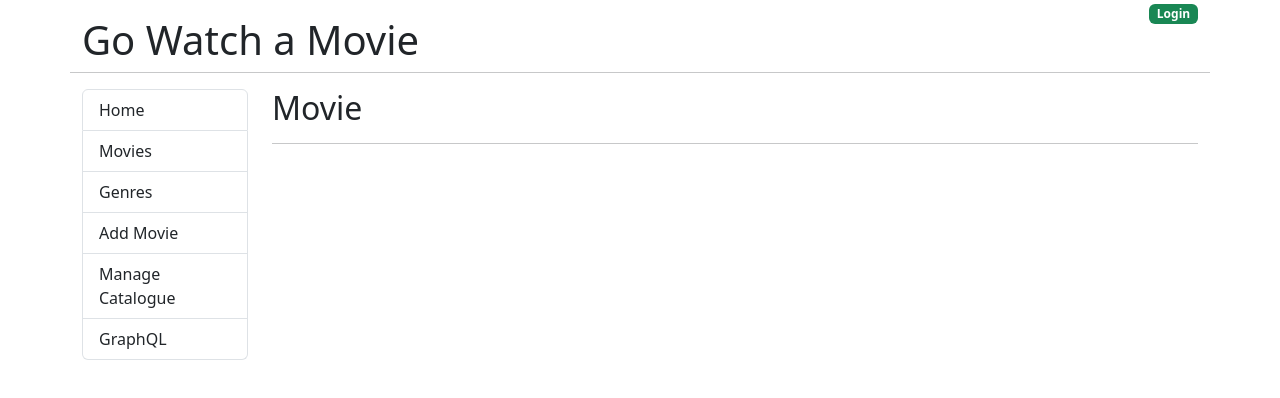
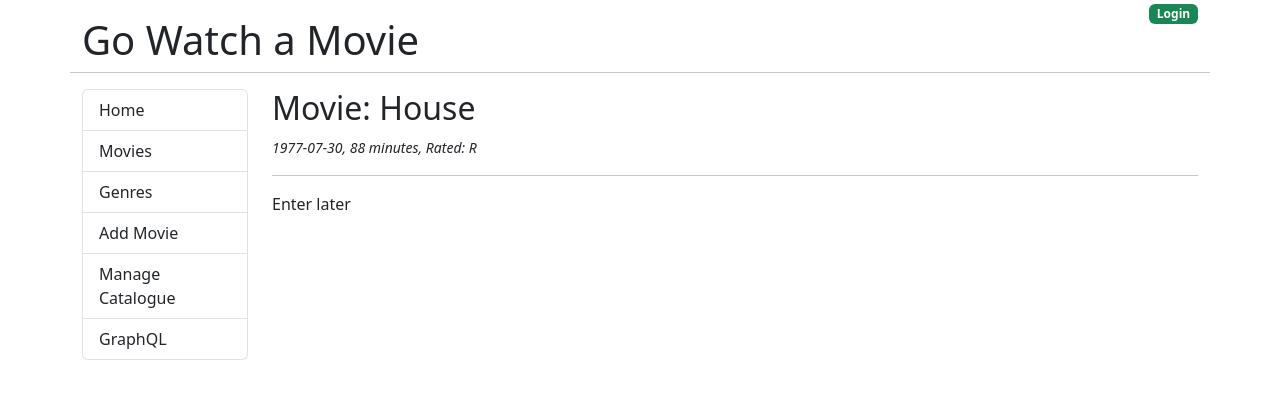
Before and after one commit to RistoFlink/movies-go-react, a React (Create React App) app: page /movies/1 in a window 1280 px wide. Shown: the top 398 px of the page. Built offline with nearby package versions, Linux system fonts and the light colour scheme.

Commit message:
Update the Movie component to display more information about the movie

```diff
--- a/src/components/Movie.js
+++ b/src/components/Movie.js
@@ -1,8 +1,27 @@
+import { useEffect, useState } from "react";
+import { useParams } from "react-router-dom";
+
 const Movie = () => {
+    const [movie, setMovie] = useState({});
+    let { id } = useParams();
+
+    useEffect(() => {
+        let myMovie = {
+            id: 1,
+            title: "House",
+            release_date: "1977-07-30",
+            runtime: 88,
+            mpaa_rating: "R",
+            description: "Enter later"
+        }
+        setMovie(myMovie);
+    }, [id])
     return (
         <div>
-            <h2>Movie</h2>
+            <h2>Movie: {movie.title}</h2>
+            <small><em>{movie.release_date}, {movie.runtime} minutes, Rated: {movie.mpaa_rating}</em></small>
             <hr />
+            <p>{movie.description}</p>
         </div>
     )
 }
```
